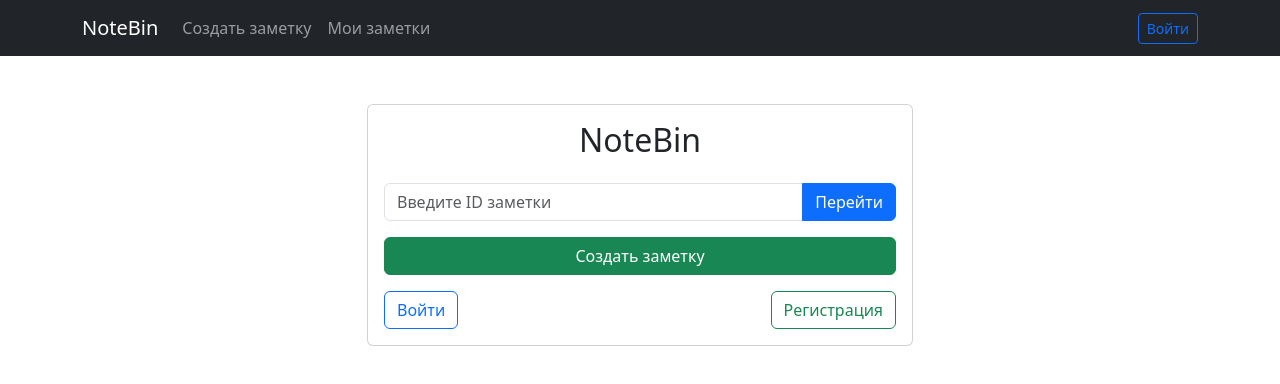
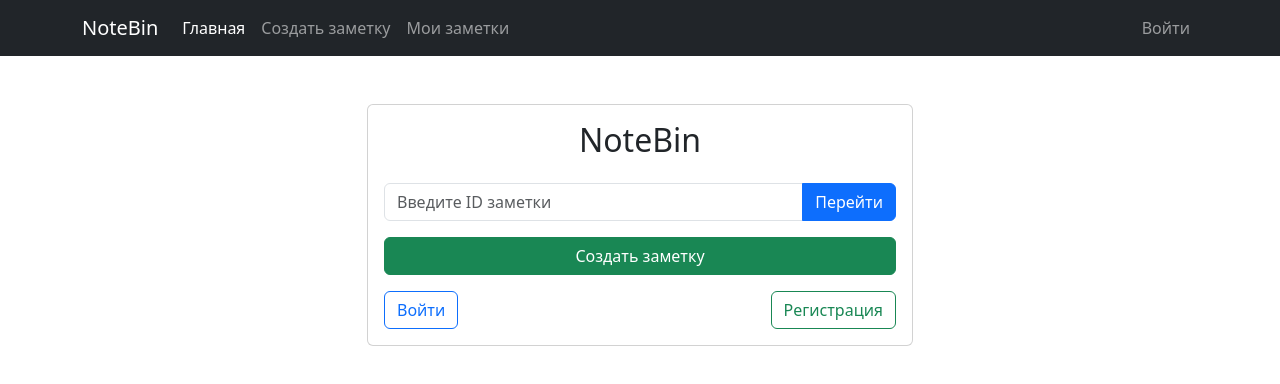
Before and after one commit to groza1338/NoteBin-frontend, a React (Vite) app in the folder frontend/: page / in a window 1280 px wide. Shown: the top 384 px of the page. Built offline with nearby package versions, Linux system fonts and the light colour scheme; no server answers.

Commit message:
в хедере всегда показывется на какой мы странице

```diff
--- a/frontend/src/components/Header.jsx
+++ b/frontend/src/components/Header.jsx
@@ -1,9 +1,10 @@
-import { Link, useNavigate } from "react-router-dom";
+import { Link, useNavigate, useLocation } from "react-router-dom";
 import { useEffect, useState } from "react";
 import { authAPI } from "../api";
 
 const Header = () => {
     const navigate = useNavigate();
+    const location = useLocation();
     const [user, setUser] = useState(null);
 
     useEffect(() => {
@@ -34,6 +35,8 @@ const Header = () => {
         navigate("/");
     };
 
+    const getNavLinkClass = (path) => (location.pathname === path ? "nav-link active" : "nav-link");
+
     return (
         <nav className="navbar navbar-expand-lg navbar-dark bg-dark">
             <div className="container">
@@ -46,10 +49,13 @@ const Header = () => {
                 <div className="collapse navbar-collapse" id="navbarNav">
                     <ul className="navbar-nav me-auto">
                         <li className="nav-item">
-                            <Link className="nav-link" to="/create">Создать заметку</Link>
+                            <Link className={getNavLinkClass("/")} to="/">Главная</Link>
                         </li>
                         <li className="nav-item">
-                            <Link className="nav-link" to="/my-notes">Мои заметки</Link>
+                            <Link className={getNavLinkClass("/create")} to="/create">Создать заметку</Link>
+                        </li>
+                        <li className="nav-item">
+                            <Link className={getNavLinkClass("/my-notes")} to="/my-notes">Мои заметки</Link>
                         </li>
                     </ul>
 
@@ -67,7 +73,7 @@ const Header = () => {
                             </>
                         ) : (
                             <li className="nav-item">
-                                <Link className="btn btn-outline-primary btn-sm" to="/login">Войти</Link>
+                                <Link className={getNavLinkClass("/login")} to="/login">Войти</Link>
                             </li>
                         )}
                     </ul>
```
